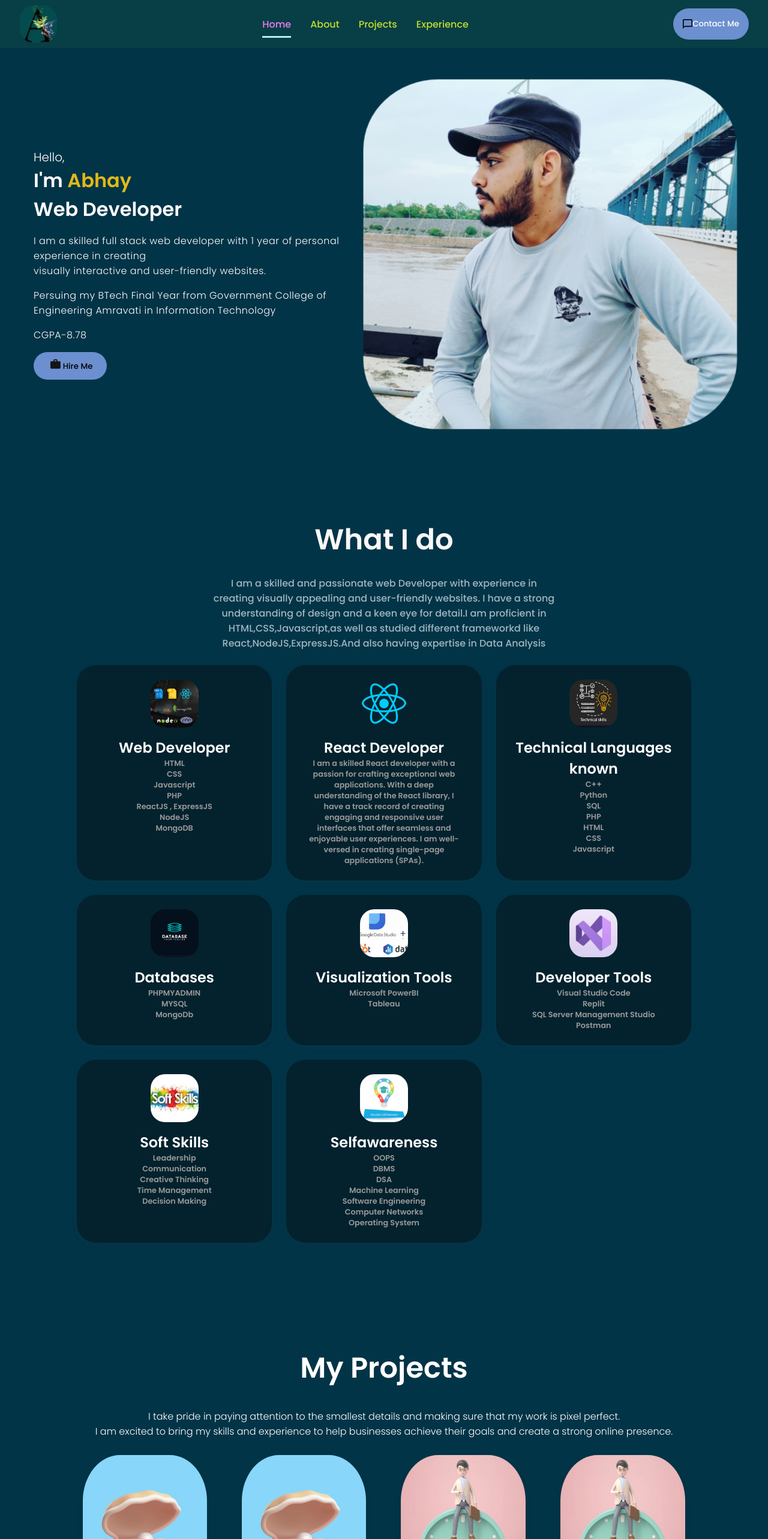
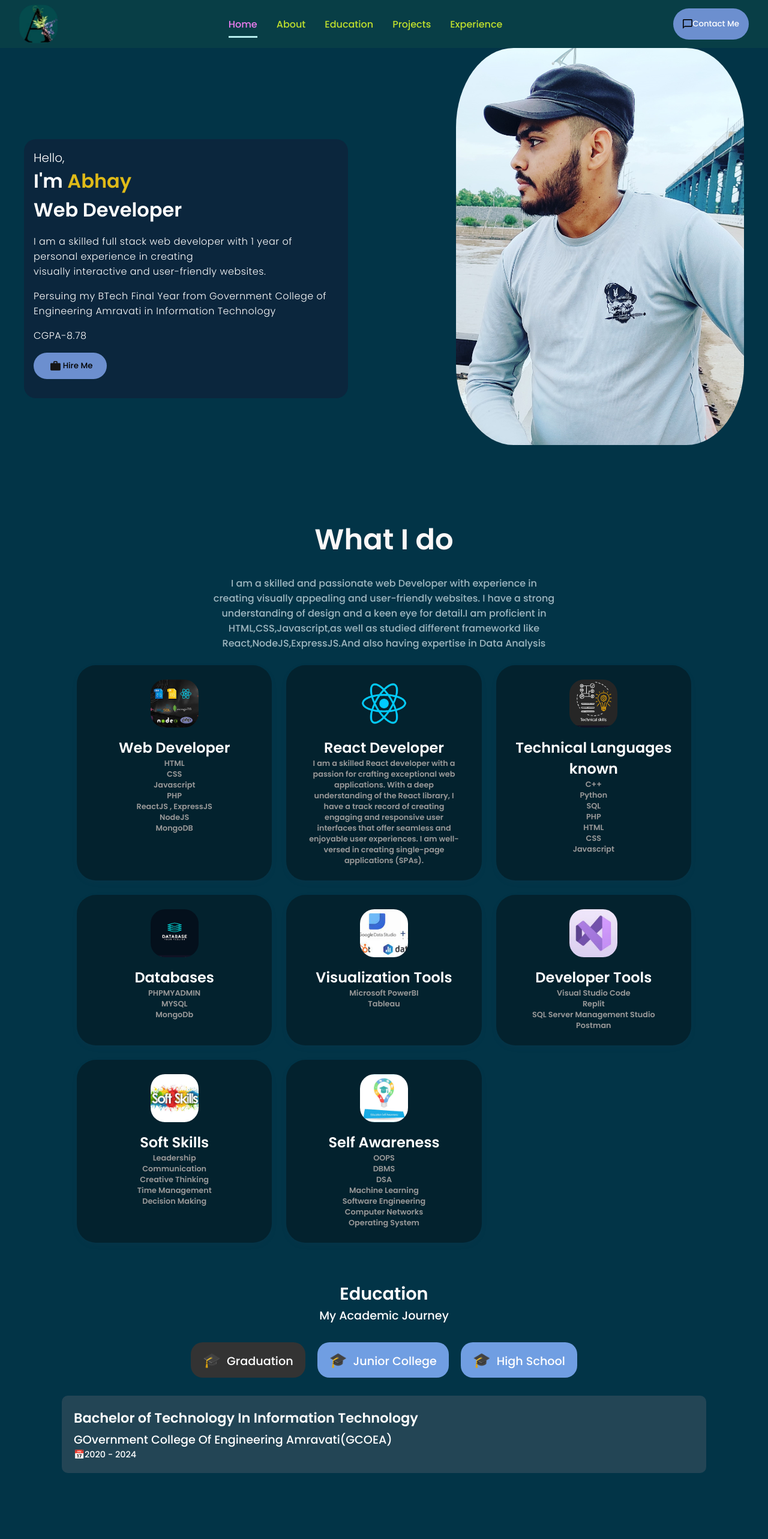
Before and after one commit to Abhaypatle6/Abhay, a React (Create React App) app: page / in a window 1280 px wide. Shown: the top 2566 px of the page at 60% size. Built offline with nearby package versions, Linux system fonts and the light colour scheme.

Commit message:
Second Commit

```diff
--- a/src/App.js
+++ b/src/App.js
@@ -4,6 +4,7 @@ import Skills from "./components/Skills/Skills";
 import Works from "./components/Works/works";
 import Contact from "./components/Contact/contact";
 import Footer from "./components/Footer/footer";
+import Education from "./components/Education/Education";
 
 function App() {
   return (
@@ -11,6 +12,7 @@ function App() {
       <Navbar/>
       <Intro/>
       <Skills/>
+      <Education />
       <Works/>
       <Contact/>
       <Footer/>
--- a/src/components/Contact/contact.js
+++ b/src/components/Contact/contact.js
@@ -6,6 +6,7 @@ import codingninjaIcon from '../../assets/codingninja.jpeg';
 import LinkedinIcon from '../../assets/linkedin.png';
 import HackerRankIcon from '../../assets/hackerrank.jpeg';
 import InstagramIcon from '../../assets/instagram.png';
+import GithubIcon from '../../assets/Github.png';
 import emailjs from '@emailjs/browser';
 
 const Contact = () => {
@@ -57,6 +58,9 @@ const Contact = () => {
             <a href="https://www.instagram.com/a_star_abhay/">
             <img src={InstagramIcon} alt="Instagram" className="link" />
             </a>
+            <a href="https://github.com/Abhaypatle6">
+            <img src={GithubIcon} alt="Github" className="link" />
+            </a>
           </div>
         </form>
 
--- a/src/components/Education/Education.css
+++ b/src/components/Education/Education.css
@@ -0,0 +1,104 @@
+/* Education.css */
+
+.education {
+    font-size: 1.2rem;
+    text-align: center;
+    padding: 40px 10px;
+
+  }
+
+  .education__title {
+    font-size: 2rem;
+    color: #333;
+  }
+
+  .education__subtitle {
+    font-size: 1rem;
+    color: #666;
+    margin-bottom: 20px;
+  }
+
+  .education__container {
+    max-width: 90%;
+    margin: 0 auto;
+    padding: 30px;
+  }
+
+  .education__tabs {
+    display: flex;
+    justify-content: center;
+    margin-bottom: 20px;
+  }
+
+  .education__tab {
+    cursor: pointer;
+    padding: 10px 15px;
+    background-color: #709ee2;
+    border-radius: 20px;
+    margin: 0 5px;
+    transition: background-color 0.3s ease;
+  }
+
+  .education__tab--active {
+    background-color: #333;
+    color: #fff;
+  }
+
+  .education__icon {
+    font-size: 1.2rem;
+    margin-right: 5px;
+  }
+
+  .education__content {
+    display: flex;
+    flex-direction: column;
+    align-items: center;
+  }
+
+  .education__info {
+    background-color: #234555;
+    border-radius: 10px;
+    padding: 15px;
+    margin-bottom: 20px;
+    width: 100%;
+    text-align: left;
+    transition: background-color 0.3s ease;
+  }
+
+  .education__info h3 {
+    margin-bottom: 5px;
+  }
+
+  .education__duration {
+    display: flex;
+    align-items: center;
+  }
+
+  .education__calendar-icon {
+    font-size: 0.8rem;
+    margin-right: 3px;
+  }
+
+  @media (min-width: 768px) {
+    .education__tabs {
+      margin-bottom: 30px;
+    }
+
+    .education__tab {
+      padding: 12px 20px;
+      margin: 0 10px;
+    }
+
+    .education__icon {
+      font-size: 1.5rem;
+      margin-right: 10px;
+    }
+
+    .education__info {
+      padding: 20px;
+    }
+
+    .education__duration {
+      font-size: 0.9rem;
+    }
+  }
--- a/src/components/Education/Education.js
+++ b/src/components/Education/Education.js
@@ -0,0 +1,78 @@
+// Education.js
+import React, { useState } from 'react';
+import './Education.css';
+
+const Education = () => {
+  const [activeTab, setActiveTab] = useState(1);
+
+  const toggleTab = (tabIndex) => {
+    setActiveTab(tabIndex);
+  };
+
+  return (
+    <section className="education section">
+      <h2 className="section__title">Education</h2>
+      <span className="section__subtitle">My Academic Journey</span>
+
+      <div className="education__container container">
+        <div className="education__tabs">
+          <div
+            className={activeTab === 1 ? "education__tab education__tab--active" : "education__tab"}
+            onClick={() => toggleTab(1)}
+          >
+            <span className="education__icon" role="img" aria-label="graduation-cap">🎓</span>
+            <span className="education__tab-title">Graduation</span>
+          </div>
+          <div
+            className={activeTab === 2 ? "education__tab education__tab--active" : "education__tab"}
+            onClick={() => toggleTab(2)}
+          >
+            <span className="education__icon" role="img" aria-label="graduation-cap">🎓</span>
+            <span className="education__tab-title">Junior College</span>
+          </div>
+          <div
+            className={activeTab === 3 ? "education__tab education__tab--active" : "education__tab"}
+            onClick={() => toggleTab(3)}
+          >
+            <span className="education__icon" role="img" aria-label="graduation-cap">🎓</span>
+            <span className="education__tab-title">High School</span>
+          </div>
+          {/* Add more tabs as needed */}
+        </div>
+
+        <div className="education__content">
+          {activeTab === 1 && (
+            <div className="education__info">
+              <h3 className="education__degree">Bachelor of Technology In Information Technology</h3>
+              <p className="education__institution">GOvernment College Of Engineering Amravati(GCOEA)</p>
+              <div className="education__duration">
+                <span role="img" aria-label="calendar">📅</span> 2020 - 2024
+              </div>
+            </div>
+          )}
+          {activeTab === 2 && (
+            <div className="education__info">
+              <h3 className="education__degree">Junior College(HSC)</h3>
+              <p className="education__institution">GBMM Junior College Hinganghat</p>
+              <div className="education__duration">
+                <span role="img" aria-label="calendar">📅</span> 2019 - 2020
+              </div>
+            </div>
+          )}
+          {activeTab === 3 && (
+            <div className="education__info">
+              <h3 className="education__degree">High School Diploma(10th)</h3>
+              <p className="education__institution">ST. John's High School CBSE Hinganghat</p>
+              <div className="education__duration">
+                <span role="img" aria-label="calendar">📅</span> 2017 - 2018
+              </div>
+            </div>
+          )}
+          {/* Add more education info as needed */}
+        </div>
+      </div>
+    </section>
+  );
+};
+
+export default Education;
--- a/src/components/Intro/Intro.js
+++ b/src/components/Intro/Intro.js
@@ -15,7 +15,9 @@ const Intro = () => {
             <p className="introPara">CGPA-8.78</p>
             <a href="https://acrobat.adobe.com/id/urn:aaid:sc:AP:0bac9728-b708-4d2b-b8cf-a9c79377918c"><button className="btn"><img src={btnImg} alt="Hire Me" className='btnImg' />Hire Me</button></a>
             </div>
+            <div className="imageContainer">
         <img src={bg} alt="Profile" className="bg" />
+        </div>
     </section>
   )
 }
--- a/src/components/Intro/intro.css
+++ b/src/components/Intro/intro.css
@@ -4,21 +4,21 @@
     max-width: 75rem;
     margin: 0 auto;
     overflow: hidden;
-    display: flex; /* Added flexbox for layout */
+    display: flex; /* Flexbox for layout */
     align-items: center; /* Center vertically */
     justify-content: space-between; /* Space items apart */
+    position: relative; /* Ensure relative positioning */
 }
 
 .bg {
-    position:absolute;
-    top: 9rem;
-    right: 4rem;
+    position: absolute;
+    top: 0;
+    right: 0;
+    width: 40%; /* Adjusted width for the image */
+    height: 90%;
+    object-fit: cover;
     z-index: -1;
-    object-fit: cover;
-    max-width: 100%;
-    max-height: 70vh;
     border-radius: 20%;
-    animation: pulse 40s infinite ease-in-out; /* Slow down the pulse animation */
 }
 
 /* Add vendor prefixes for broader browser support */
@@ -38,13 +38,17 @@
 }
 
 .introContent {
-    width: 50%; /* Set text container width */
+    width: 45%; /* Adjusted width for the text container */
     padding: 2rem;
     font-size: 3rem;
     font-weight: 700;
     display: flex;
     flex-direction: column;
     justify-content: center;
+    z-index: 1; /* Ensure text is above the background */
+    position: relative; /* Ensure relative positioning for z-index to work */
+    background-color: rgba(14, 35, 59, 0.8); /* Add semi-transparent background */
+    border-radius: 20px; /* Add border radius */
 }
 
 .hello {
@@ -62,15 +66,19 @@
     letter-spacing: 0.5px;
     margin-top: 1rem;
 }
-.btn{
+
+.btn {
     background: rgb(108, 143, 207);
     margin: 1rem 0;
     padding: 0.75rem 1.5rem;
     border: none;
-    border-radius: 2rem ;
+    border-radius: 2rem;
     cursor: pointer;
+    display: inline-flex; /* Ensure inline display for responsiveness */
+    align-items: center; /* Align items vertically */
 }
-.btnImg{
+
+.btnImg {
     object-fit: cover;
     margin: 0 0.25rem;
     height: 1rem;
@@ -89,11 +97,33 @@
     font-size: 1rem; /* Adjusted font size for smaller screens */
 }
 
-@media screen and (max-width: 480px) {
-.bg {
-    right: -50vw; /* Adjusted positioning for smaller screens */
+@media screen and (max-width: 768px) {
+    #intro {
+        flex-direction: column; /* Stack items vertically on smaller screens */
+        height: auto; /* Allow height to adjust based on content */
     }
 
+    .bg {
+        width: 100%; /* Full width for smaller screens */
+        height: 50%; /* Adjusted height for the image */
+        top: auto; /* Remove top positioning */
+        bottom: 0; /* Align image to the bottom on smaller screens */
+        border-radius: 0; /* Remove border radius for smaller screens */
+    }
+
+    .introContent {
+        width: 100%; /* Full width for smaller screens */
+        padding: 1rem; /* Reduced padding for smaller screens */
+        text-align: center; /* Center align text on smaller screens */
+        font-size: 2rem; /* Adjusted font size for smaller screens */
+    }
+
+    .btn {
+        width: 50%; /* Set button width to half on smaller screens */
+    }
+}
+
+@media screen and (max-width: 480px) {
     .introContent {
         padding: 0.5rem; /* Further reduced padding for smaller screens */
         font-size: 1.5rem; /* Further adjusted font size for smaller screens */
@@ -115,3 +145,17 @@
         height: 0.75rem; /* Adjusted image height for smaller screens */
     }
 }
+.imageContainer {
+    width: 40%; /* Adjusted width for the image container */
+    height: 90%; /* Adjusted height for the image container */
+    position: absolute; /* Ensure absolute positioning */
+    top: 0; /* Position the container at the top */
+    right: 0; /* Position the container at the right */
+}
+
+.bg {
+    width: 100%; /* Ensure the image fills its container */
+    height: 100%; /* Ensure the image fills its container */
+    object-fit: cover; /* Maintain aspect ratio while covering the container */
+    border-radius: 20%; /* Apply border radius to match other styles */
+}
--- a/src/components/Navbar/navbar.js
+++ b/src/components/Navbar/navbar.js
@@ -13,6 +13,7 @@ const Navbar = () => {
         <div className="desktopMenu">
             <Link activeClass='active' to='intro' spy={true} smooth={true} offset={-100} duration={500} className="desktopMenuListItem">Home</Link>
             <Link activeClass='active' to='skills' spy={true} smooth={true} offset={-50} duration={500} className="desktopMenuListItem">About</Link>
+            <Link activeClass='active' to='education' spy={true} smooth={true} offset={-50} duration={500} className="desktopMenuListItem">Education</Link>
             <Link activeClass='active' to='works' spy={true} smooth={true} offset={-50} duration={500} className="desktopMenuListItem">Projects</Link>
             <Link activeClass='active' to='clients' spy={true} smooth={true} offset={-50} duration={500} className="desktopMenuListItem">Experience</Link>
 
@@ -28,6 +29,7 @@ const Navbar = () => {
         <div className="navMenu" style={{display : showMenu? 'flex':'none'}}>
             <Link activeClass='active' to='intro' spy={true} smooth={true} offset={-100} duration={500} className="listItem" onClick={()=>setShowMenu(false)}>Home</Link>
             <Link activeClass='active' to='skills' spy={true} smooth={true} offset={-50} duration={500} className="listItem" onClick={()=>setShowMenu(false)}>About</Link>
+            <Link activeClass='active' to='education' spy={true} smooth={true} offset={-50} duration={500} className="listItem" onClick={()=>setShowMenu(false)}>Education</Link>
             <Link activeClass='active' to='works' spy={true} smooth={true} offset={-50} duration={500} className="listItem" onClick={()=>setShowMenu(false)}>Projects</Link>
             <Link activeClass='active' to='clients' spy={true} smooth={true} offset={-50} duration={500} className="listItem" onClick={()=>setShowMenu(false)}>Experience</Link>
             <Link activeClass='active' to='contact' spy={true} smooth={true} offset={-50} duration={500} className="listItem" onClick={()=>setShowMenu(false)}>Contact</Link>
--- a/src/components/Skills/Skills.js
+++ b/src/components/Skills/Skills.js
@@ -89,7 +89,7 @@ const Skills = () => {
             <div className="skillBar">
                 <img src={Selfawareness} alt="Selfawareness" className="skillBarImg" />
                 <div className="skillBarText">
-                    <h2>Selfawareness</h2>
+                    <h2>Self Awareness</h2>
                     <p>OOPS</p>
                     <p>DBMS</p>
                     <p>DSA</p>
```
Also changed, not shown: src/assets/Github.png (added). Lines whose indentation alone changed are shown as unchanged.
